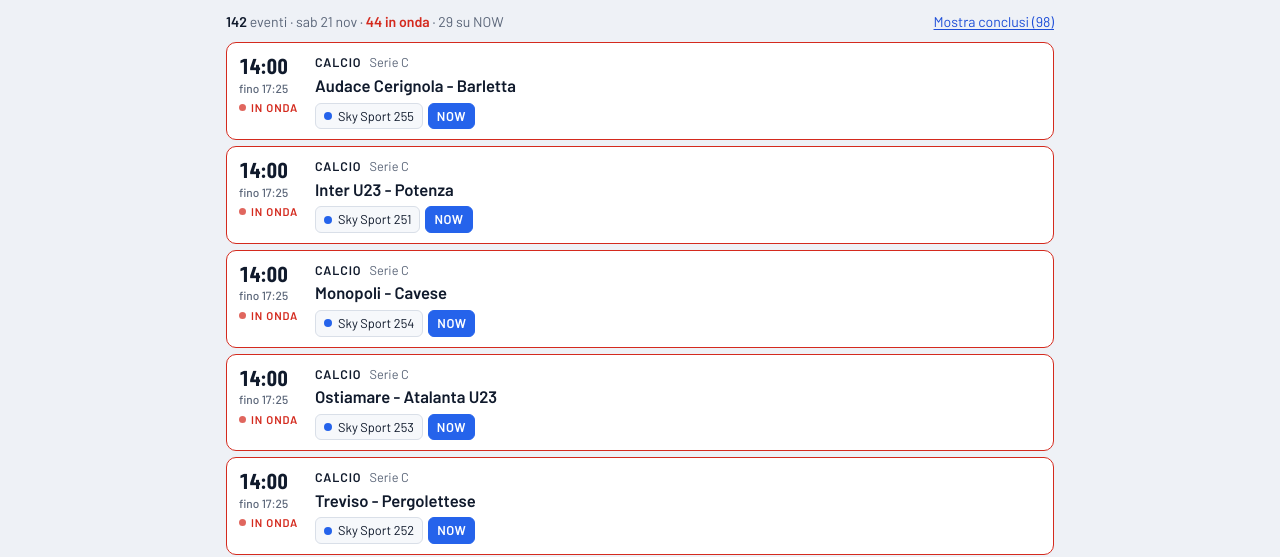
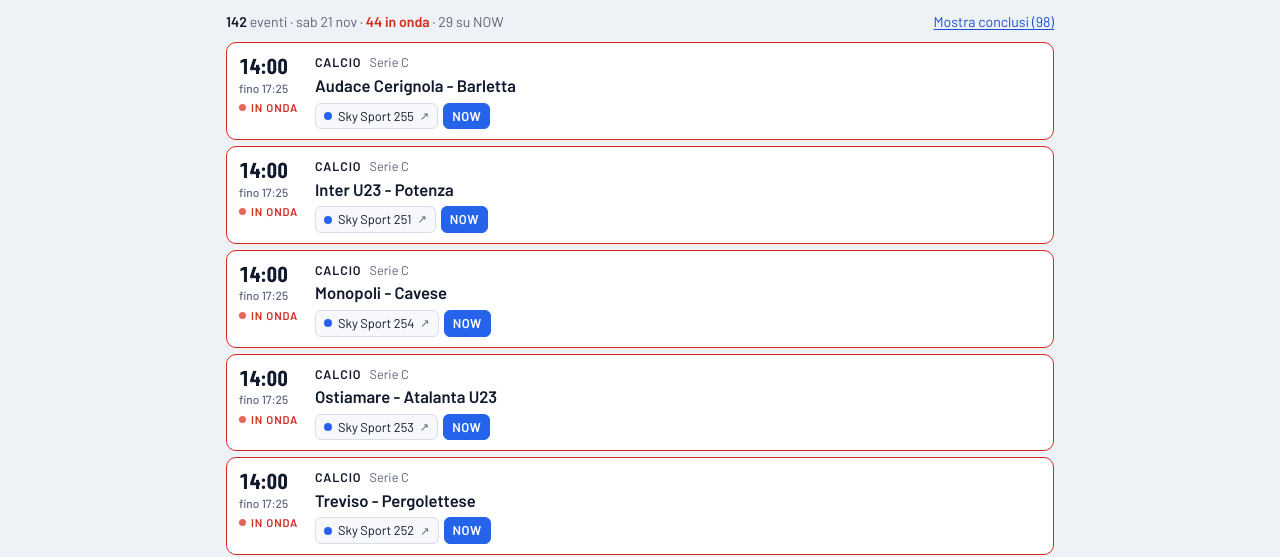
Before and after one commit to afromazzoni/Guida-tv, a plain HTML site: page site/guida-sport.html in a window 1280 px wide. Shown: the part 283-840 px from the top of the page. Drawn offline with nearby package versions, Linux system fonts and the light colour scheme.

Commit message:
Canali cliccabili: link al servizio dove guardare l'evento

```diff
--- a/site/guida-sport.html
+++ b/site/guida-sport.html
@@ -113,6 +113,9 @@ main { padding-block: 14px 40px }
 .ev h3 { margin: 3px 0 6px; font: 600 1.04rem/1.3 var(--f-body); overflow-wrap: anywhere }
 .chans { display: flex; flex-wrap: wrap; gap: 5px }
 .ch { display: inline-flex; align-items: center; gap: 6px; padding: 3px 8px; border-radius: 6px; background: var(--surface-2); border: 1px solid var(--line); font-size: .8rem; white-space: nowrap }
+a.ch { color: inherit; text-decoration: none }
+a.ch::after { content: "↗"; font-size: .7rem; color: var(--muted) }
+a.ch:hover, a.ch:focus-visible { border-color: var(--accent); color: var(--accent) }
 .ch.nowtag { background: var(--p-sky); border-color: var(--p-sky); color: var(--surface); font-weight: 700; letter-spacing: .04em }
 .extra { margin-top: 6px; font-size: .8rem; color: var(--muted) }
 .extra a { color: var(--accent) }
@@ -276,18 +279,43 @@ footer ul { margin: 0; padding-left: 18px; display: grid; gap: 4px; max-width: 7
     $("legend").innerHTML = Object.keys(PROV).map(k => `<span><span class="dot ${k}"></span>${PROV[k]}</span>`).join("");
   }
 
+  // dove si guarda: link al servizio per ciascun canale
+  function watchURL(c, p) {
+    if (p === "sky") return "https://www.nowtv.it/watch/home";
+    if (p === "dazn") return "https://www.dazn.com/it-IT/home";
+    if (p === "prime") return "https://www.primevideo.com/";
+    if (p === "hbo") return "https://www.hbomax.com/it/it/sports";
+    if (p === "disney") return "https://www.disneyplus.com/it-it";
+    if (p === "netflix") return "https://www.netflix.com/it/";
+    if (/nba league pass/i.test(c)) return "https://www.nba.com/watch";
+    if (/mlb\.tv/i.test(c)) return "https://www.mlb.com/tv";
+    if (/^rai sport/i.test(c)) return "https://www.raiplay.it/dirette/raisport";
+    const rai = c.match(/^rai ?(\d)$/i);
+    if (rai) return `https://www.raiplay.it/dirette/rai${rai[1]}`;
+    if (/^(italia 1|canale 5|rete 4|20|twentyseven)/i.test(c)) return "https://mediasetinfinity.mediaset.it/";
+    if (/^tv8$/i.test(c)) return "https://www.tv8.it/streaming";
+    if (/^cielo$/i.test(c)) return "https://www.cielotv.it/streaming";
+    if (/^sportitalia/i.test(c)) return "https://www.sportitalia.it/";
+    return "";
+  }
+
   function evHTML(e, now) {
     const s = new Date(e.start), en = endOf(e);
     const live = s <= now && now < en, past = en <= now;
     const endTxt = [e.onair ? `diretta dalle ${e.onair.slice(11, 16)}` : "", e.end ? `fino ${e.end.slice(11, 16)}` : ""].filter(Boolean).join("<br>");
     const chans = e.channels.map((c, i) => {
       const p = e.chp[i] || "other";
-      const tip = /^Sky Sport 25\d$/.test(c) ? ' title="Su NOW come evento singolo nella sezione Sport"' : "";
-      return `<span class="ch"${tip}><span class="dot ${p}"></span>${esc(c)}</span>`;
+      let url = watchURL(c, p);
+      if (e.link && (p === "hbo" || /mlb\.tv/i.test(c))) url = e.link;  // pagina dell'evento
+      const tip = /^Sky Sport 25\d$/.test(c) ? "Su NOW come evento singolo nella sezione Sport" : url ? `Apri ${c}` : "";
+      const inner = `<span class="dot ${p}"></span>${esc(c)}`;
+      return url ? `<a class="ch" href="${esc(url)}" target="_blank" rel="noopener" title="${esc(tip)}">${inner}</a>`
+                 : `<span class="ch"${tip ? ` title="${esc(tip)}"` : ""}>${inner}</span>`;
     }).join("") + (e.now ? '<span class="ch nowtag">NOW</span>' : "");
     const extra = [];
     if (e.us && e.us.length) extra.push(`USA: ${esc(e.us.slice(0, 4).join(", "))}`);
-    if (e.link) extra.push(`<a href="${esc(e.link)}" target="_blank" rel="noopener">Apri su HBO Max</a>`);
+    if (e.link && /hbomax/.test(e.link)) extra.push(`<a href="${esc(e.link)}" target="_blank" rel="noopener">Apri l'evento su HBO Max</a>`);
+    if (e.link && /mlb\.com/.test(e.link)) extra.push(`<a href="${esc(e.link)}" target="_blank" rel="noopener">Apri la partita su MLB.tv</a>`);
     return `<article class="ev${live ? " live" : ""}${past ? " past" : ""}"${e.desc ? ` data-desc="1"` : ""} data-id="${e.id}">
       <div class="t">${e.time}${endTxt ? `<small>${endTxt}</small>` : ""}${live ? '<span class="badge-live">In onda</span>' : ""}</div>
       <div style="min-width:0">
```
Also changed, not shown: 1 other file.
